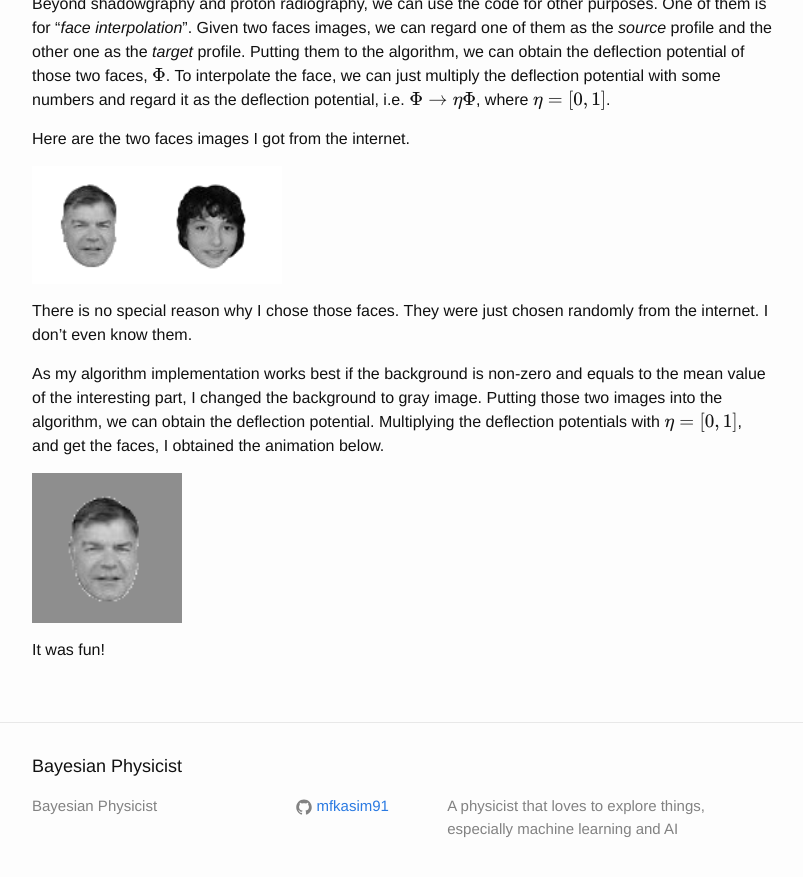
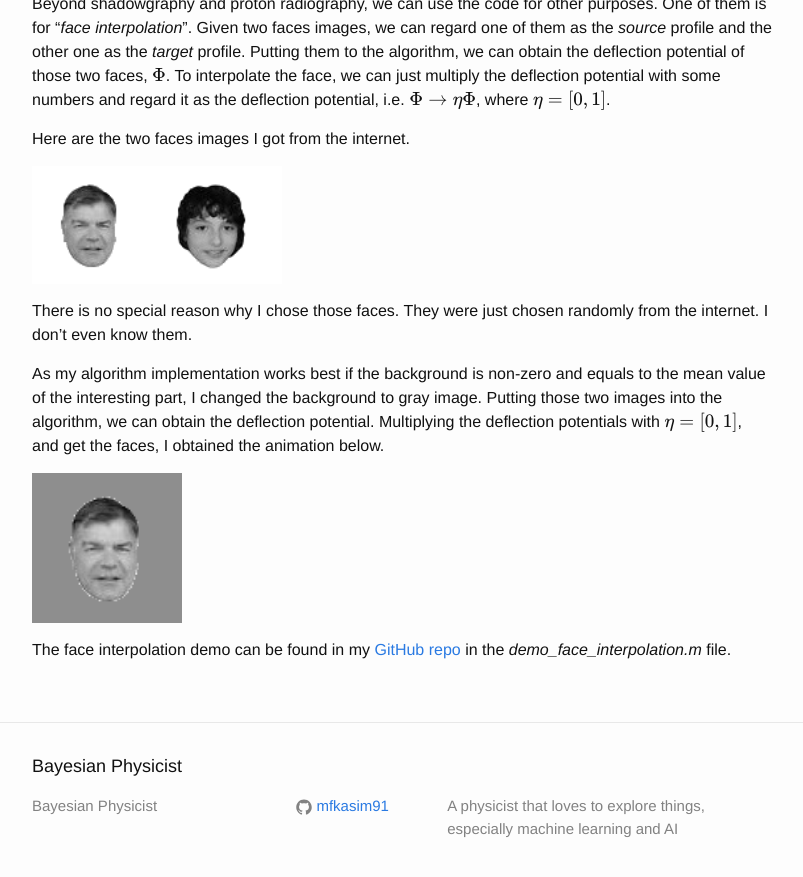
Before and after one commit to mfkasim1/mfkasim1.github.io, a Jekyll site: the page built from _posts/2018-03-13-face-interpolation.markdown, in a window 1280 px wide and 900 px high, scrolled down 921 px. Shown: the top 877 px of the window, without its empty margins (238-1041 px from the left). Built offline with Jekyll 4.4.1, drawn with Linux system fonts in a browser that asks for light colours; formulas are drawn with MathJax 3; comment, search, counter and statistics services are not loaded.

Commit message:
Update on codes for face interpolation

```diff
--- a/_posts/2018-03-13-face-interpolation.markdown
+++ b/_posts/2018-03-13-face-interpolation.markdown
@@ -75,4 +75,6 @@ deflection potential. Multiplying the deflection potentials with
 src="{{ site.baseurl }}/assets/faces-animation.gif"
 width="150"/>
 
-It was fun!
+The face interpolation demo can be found in my
+[GitHub repo](https://github.com/mfkasim91/invert-shadowgraphy/tree/fast-inverse)
+in the *demo_face_interpolation.m* file.
```
